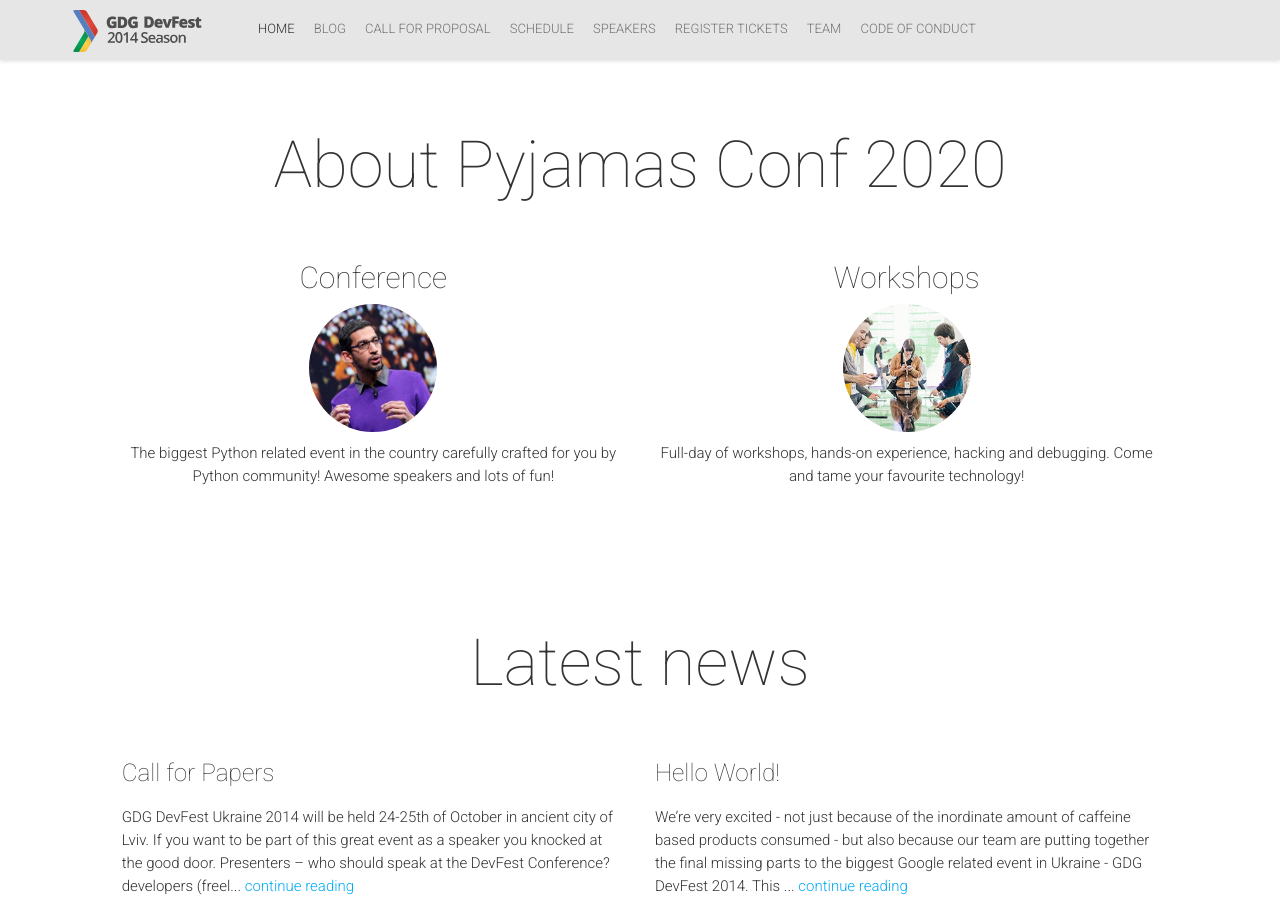
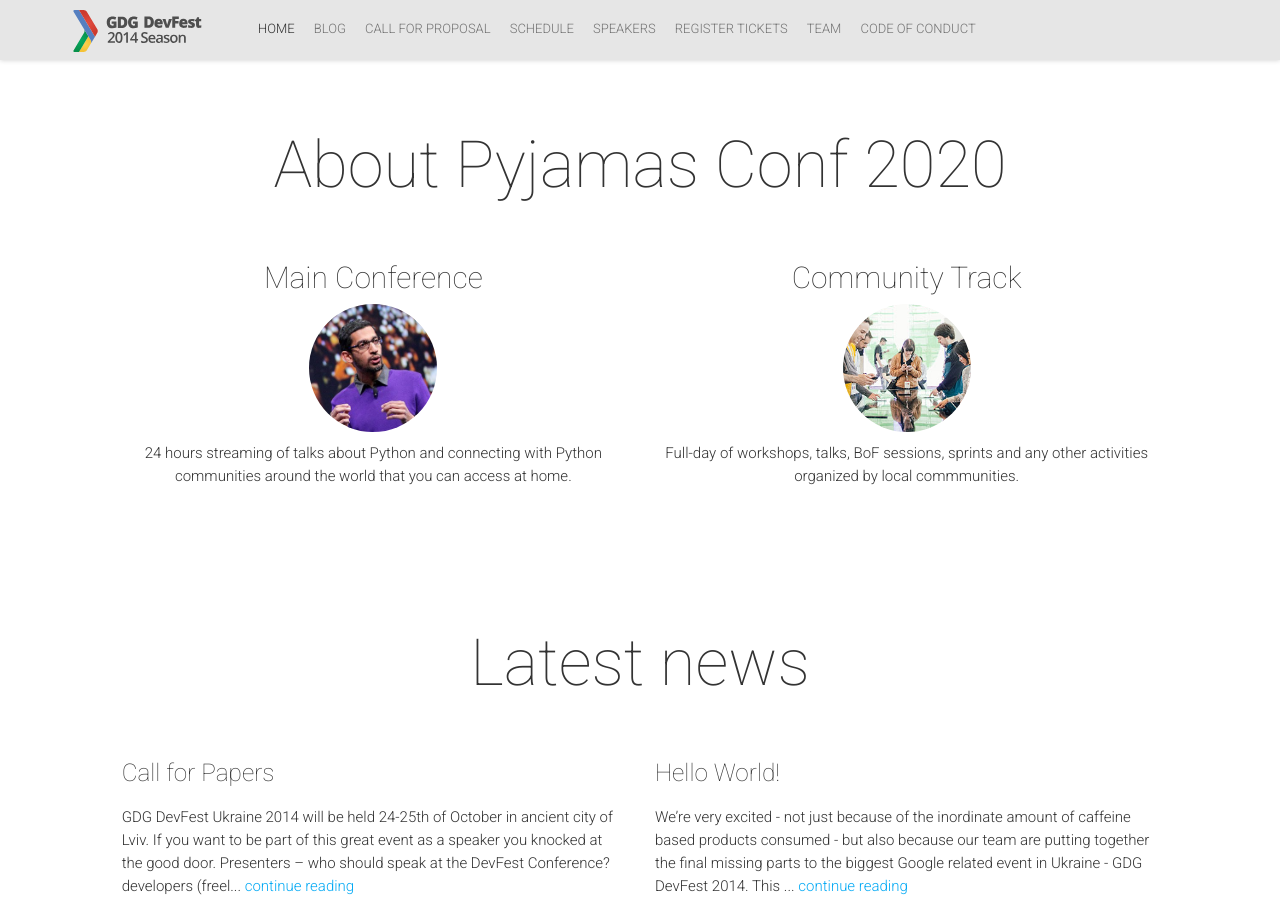
Before and after one commit to pyjamasconf/pyjamas.live, a Jekyll site: the page built from index.html, in a window 1280 px wide and 900 px high, scrolled down 840 px. Built offline with Jekyll 4.4.1, drawn with Linux system fonts in a browser that asks for light colours; nearby versions of some CDN libraries; comment, search, counter and statistics services are not loaded.

Commit message:
updating info for abot us and about block in _config.yml

```diff
--- a/_config.yml
+++ b/_config.yml
@@ -64,8 +64,8 @@
 # About Block
 aboutTitle: "About Pyjamas Conf 2020"
 aboutBlock:
- - {title: "Conference", image: "conference.jpg", text: "The biggest Python related event in the country carefully crafted for you by Python community! Awesome speakers and lots of fun!" }
- - {title: "Workshops", image: "workshop.jpg", text: "Full-day of workshops, hands-on experience, hacking and debugging. Come and tame your favourite technology!" }
+ - {title: "Main Conference", image: "conference.jpg", text: "24 hours streaming of talks about Python and connecting with Python communities around the world that you can access at home." }
+ - {title: "Community Track", image: "workshop.jpg", text: "Full-day of workshops, talks, BoF sessions, sprints and any other activities organized by local commmunities." }
 #  - {title: "Hackathon", image: "hackathon.jpg", text: "Full-day freestyle hackathon! Want some real team building on friday? Grab your team and join our hackathon!" }
 
 # Statistic Block
```
